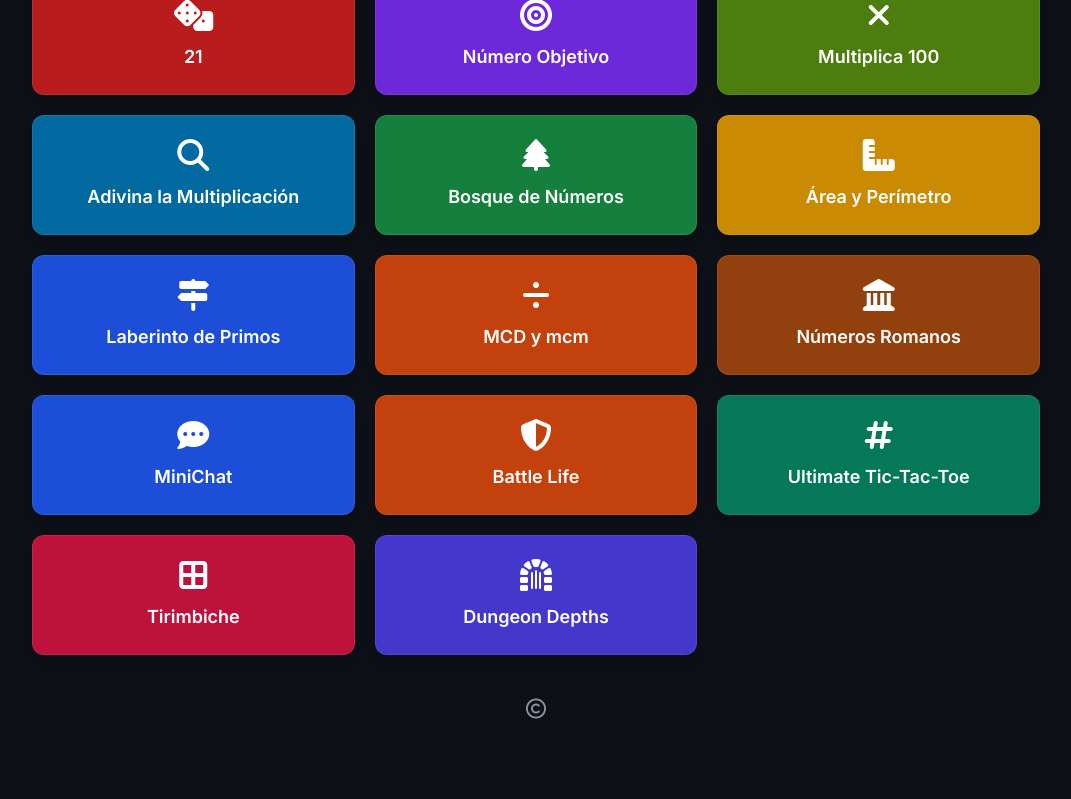
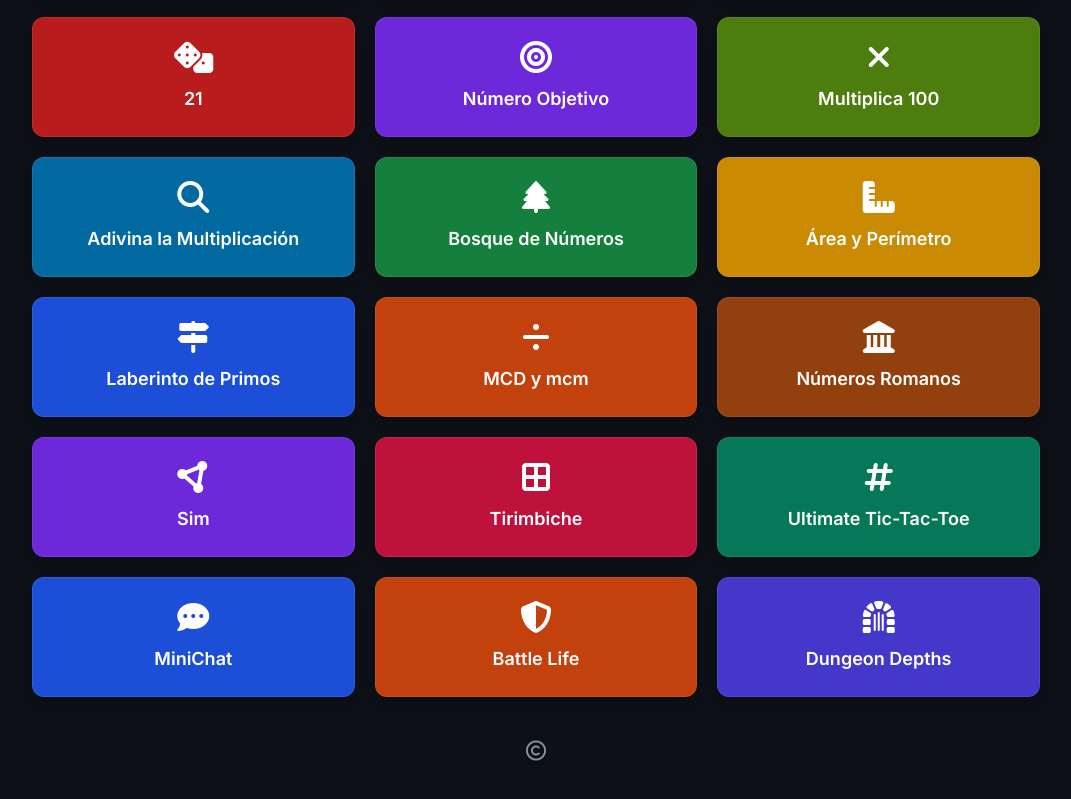
Before and after one commit to jcaselas-ship-it/lanzador3, a plain HTML site: page index.html in a window 1280 px wide. Shown: the part 1483-2282 px from the top of the page, without its empty margins (104-1175 px from the left). Before the commit the page ends 2254 px from the top, so only its background shows below. Drawn offline with nearby package versions, Linux system fonts and the light colour scheme.

Commit message:
Lanzador: nueva categoría Lápiz y papel (Sim, Tirimbiche, Ultimate Tic-Tac-Toe)
Co-Authored-By: Claude Opus 5.5 <noreply@anthropic.com>
Claude-Session: https://claude.ai/code/session_01BT6HBYRkzuNMEfJjhYyQJB

```diff
--- a/index.html
+++ b/index.html
@@ -49,6 +49,7 @@ body{font-family:'Inter',sans-serif; background:var(--bg-primary); color:var(--t
       <button class="filter-btn px-4 py-1.5 rounded-full text-sm font-semibold" data-cat="educativos">Educativos</button>
       <button class="filter-btn px-4 py-1.5 rounded-full text-sm font-semibold" data-cat="variantes">Variantes</button>
       <button class="filter-btn px-4 py-1.5 rounded-full text-sm font-semibold" data-cat="numeros">Números</button>
+    <button class="filter-btn px-4 py-1.5 rounded-full text-sm font-semibold" data-cat="papel">Lápiz y papel</button>
       <button class="filter-btn px-4 py-1.5 rounded-full text-sm font-semibold" data-cat="chat">Chat</button>
       <button class="filter-btn px-4 py-1.5 rounded-full text-sm font-semibold" data-cat="otros">Otros</button>
     </div>
@@ -59,6 +60,7 @@ body{font-family:'Inter',sans-serif; background:var(--bg-primary); color:var(--t
     <button class="filter-btn px-4 py-2 rounded-full text-sm font-semibold text-left" data-cat="educativos">Educativos</button>
     <button class="filter-btn px-4 py-2 rounded-full text-sm font-semibold text-left" data-cat="variantes">Variantes</button>
     <button class="filter-btn px-4 py-2 rounded-full text-sm font-semibold text-left" data-cat="numeros">Números</button>
+    <button class="filter-btn px-4 py-2 rounded-full text-sm font-semibold text-left" data-cat="papel">Lápiz y papel</button>
     <button class="filter-btn px-4 py-2 rounded-full text-sm font-semibold text-left" data-cat="chat">Chat</button>
     <button class="filter-btn px-4 py-2 rounded-full text-sm font-semibold text-left" data-cat="otros">Otros</button>
   </div>
@@ -124,12 +126,14 @@ const programs = [
   { name:"Laberinto de Primos", url:"https://jcaselas-ship-it.github.io/laberintoprimos/", cat:"numeros", icon:"fa-solid fa-signs-post", color:"bg-blue-700" },
   { name:"MCD y mcm", url:"https://jcaselas-ship-it.github.io/MCDmcm/", cat:"numeros", icon:"fa-solid fa-divide", color:"bg-orange-700" },
   { name:"Números Romanos", url:"https://jcaselas-ship-it.github.io/numerosromanos/", cat:"numeros", icon:"fa-solid fa-landmark", color:"bg-amber-800" },
+  // Lápiz y papel
+  { name:"Sim", url:"https://jcaselas-ship-it.github.io/sim/", cat:"papel", icon:"fa-solid fa-circle-nodes", color:"bg-violet-700" },
+  { name:"Tirimbiche", url:"https://jcaselas-ship-it.github.io/dotsandboxes/", cat:"papel", icon:"fa-solid fa-border-all", color:"bg-rose-700" },
+  { name:"Ultimate Tic-Tac-Toe", url:"https://jcaselas-ship-it.github.io/tictactoeultimate/", cat:"papel", icon:"fa-solid fa-hashtag", color:"bg-emerald-700" },
   // Chat
   { name:"MiniChat", url:"https://jcaselas-ship-it.github.io/MiniChat/", cat:"chat", icon:"fa-solid fa-comment-dots", color:"bg-blue-700" },
   // Otros
   { name:"Battle Life", url:"https://jcaselas-ship-it.github.io/battlelife/", cat:"otros", icon:"fa-solid fa-shield-halved", color:"bg-orange-700" },
-  { name:"Ultimate Tic-Tac-Toe", url:"https://jcaselas-ship-it.github.io/tictactoeultimate/", cat:"otros", icon:"fa-solid fa-hashtag", color:"bg-emerald-700" },
-  { name:"Tirimbiche", url:"https://jcaselas-ship-it.github.io/dotsandboxes/", cat:"otros", icon:"fa-solid fa-border-all", color:"bg-rose-700" },
   { name:"Dungeon Depths", url:"https://jcaselas-ship-it.github.io/DungeonDepthsnext/", cat:"otros", icon:"fa-solid fa-dungeon", color:"bg-indigo-700" },
 ];
 
```
